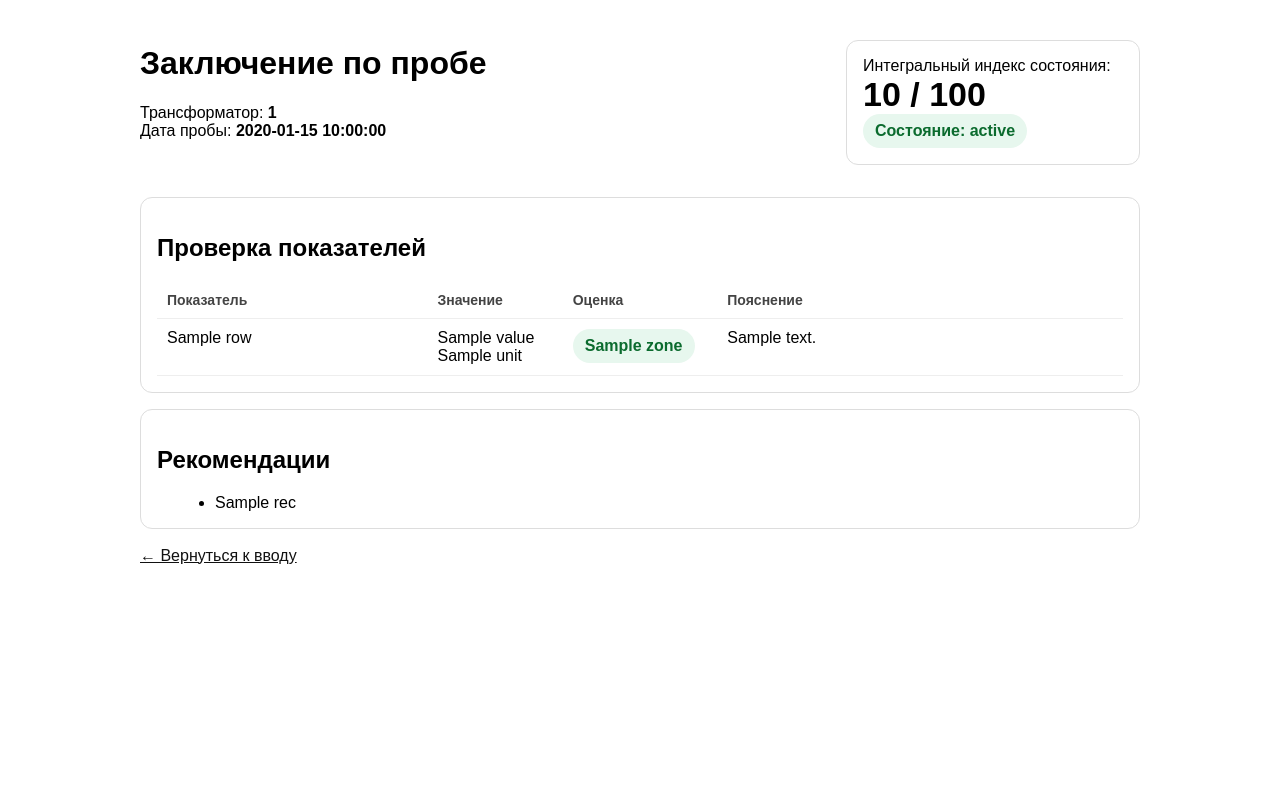
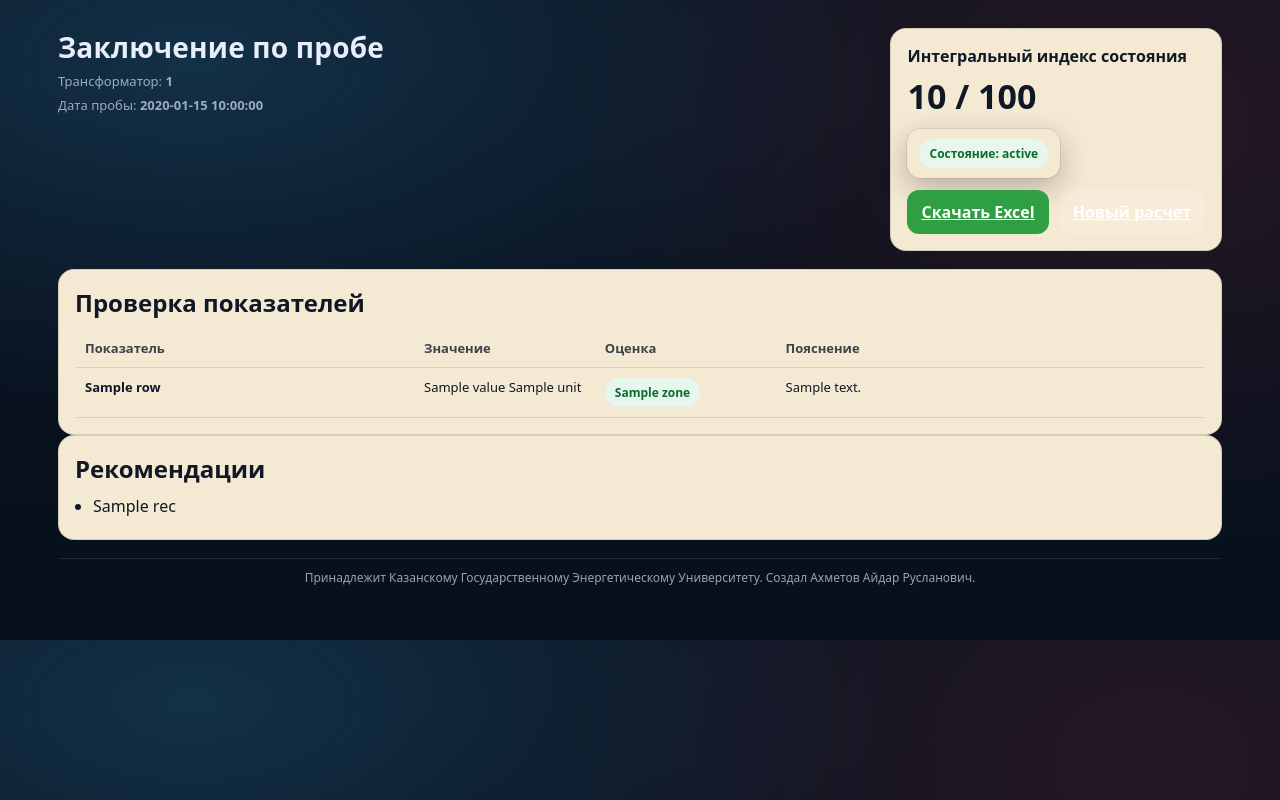
Before and after one commit to ilyashn2001-code/aidar_ahmetov, a Flask app: template templates/result.html in a window 1280 px wide. Run offline with Flask 3, Linux system fonts and the light colour scheme; the template is opened without the code that fills it: most values are stand-ins (such as "Sample title", 1, 10 or a date in 2020).

Commit message:
Refactor result.html for improved layout and styling

```diff
--- a/templates/result.html
+++ b/templates/result.html
@@ -3,50 +3,47 @@
 <head>
   <meta charset="utf-8" />
   <meta name="viewport" content="width=device-width, initial-scale=1" />
-  <title>Результат оценки — MVP</title>
-  <style>
-    body { font-family: Arial, sans-serif; max-width: 1000px; margin: 24px auto; padding: 0 16px; }
-    .top { display:flex; justify-content:space-between; align-items:flex-start; gap: 16px; flex-wrap: wrap; }
-    .pill { padding: 8px 12px; border-radius: 999px; display:inline-block; font-weight: 700; }
-    .ok { background:#e7f7ee; color:#0b6b2e; }
-    .warn { background:#fff6db; color:#7a5200; }
-    .crit { background:#ffe1e1; color:#8a0f0f; }
-    .card { border: 1px solid #ddd; border-radius: 12px; padding: 16px; margin: 16px 0; }
-    table { width:100%; border-collapse: collapse; }
-    th, td { padding: 10px; border-bottom: 1px solid #eee; vertical-align: top; }
-    th { text-align:left; font-size: 14px; color:#444; }
-    .zone { font-weight: 700; }
-    a { color:#111; }
-    ul { margin: 8px 0 0 18px; }
-  </style>
+  <title>Заключение по пробе</title>
+  <link rel="stylesheet" href="{{ url_for('static', filename='style.css') }}">
 </head>
 <body>
-
-  <div class="top">
+  <div class="container">
+    <div class="header">
       <div>
-      <h1>Заключение по пробе</h1>
-      <div>Трансформатор: <b>{{ transformer_id or "не указан" }}</b></div>
-      <div>Дата пробы: <b>{{ sample_date or "не указана" }}</b></div>
+        <h1 class="h1">Заключение по пробе</h1>
+        <div class="sub">Трансформатор: <b>{{ transformer_id or "не указан" }}</b></div>
+        <div class="sub">Дата пробы: <b>{{ sample_date or "не указана" }}</b></div>
       </div>
 
-    <div class="card" style="min-width: 260px;">
-      <div>Интегральный индекс состояния:</div>
-      <div style="font-size: 34px; font-weight: 800;">{{ index_score }} / 100</div>
+      <div class="result-card">
+        <div style="font-weight:800; margin-bottom:6px;">Интегральный индекс состояния</div>
+        <div style="display:flex; align-items:baseline; gap:10px;">
+          <div style="font-size:34px; font-weight:900;">{{ index_score }} / 100</div>
+        </div>
+
         {% set cls = "ok" %}
+        {% set glow = "" %}
         {% if status == "ПОГРАНИЧНОЕ" %}{% set cls = "warn" %}{% endif %}
-      {% if status == "КРИТИЧЕСКОЕ" %}{% set cls = "crit" %}{% endif %}
-      <div class="pill {{ cls }}">Состояние: {{ status }}</div>
+        {% if status == "КРИТИЧЕСКОЕ" %}{% set cls = "crit" %}{% set glow = "glow" %}{% endif %}
+        <div class="badge {{ glow }}" style="margin-top:10px;">
+          <span class="pill {{ cls }}">Состояние: {{ status }}</span>
+        </div>
+
+        <div class="actions" style="margin-top:12px;">
+          <a class="btn green" href="/export/xlsx">Скачать Excel</a>
+          <a class="btn secondary" href="/">Новый расчет</a>
+        </div>
       </div>
     </div>
 
-  <div class="card">
-    <h2>Проверка показателей</h2>
-    <table>
+    <div class="result-card">
+      <h2 style="margin:0 0 10px 0;">Проверка показателей</h2>
+      <table class="table">
         <thead>
           <tr>
-          <th style="width: 28%;">Показатель</th>
-          <th style="width: 14%;">Значение</th>
-          <th style="width: 16%;">Оценка</th>
+            <th style="width:30%;">Показатель</th>
+            <th style="width:16%;">Значение</th>
+            <th style="width:16%;">Оценка</th>
             <th>Пояснение</th>
           </tr>
         </thead>
@@ -56,9 +53,9 @@
             {% if r.zone == "Предупреждение" %}{% set zcls = "warn" %}{% endif %}
             {% if r.zone == "Критично" %}{% set zcls = "crit" %}{% endif %}
             <tr>
-            <td>{{ r.name }}</td>
+              <td><b>{{ r.name }}</b></td>
               <td>{{ r.value }} {{ r.unit }}</td>
-            <td class="zone"><span class="pill {{ zcls }}">{{ r.zone }}</span></td>
+              <td><span class="pill {{ zcls }}">{{ r.zone }}</span></td>
               <td>{{ r.comment }}</td>
             </tr>
           {% endfor %}
@@ -66,18 +63,18 @@
       </table>
     </div>
 
-  <div class="card">
-    <h2>Рекомендации</h2>
-    <ul>
+    <div class="result-card">
+      <h2 style="margin:0 0 10px 0;">Рекомендации</h2>
+      <ul style="margin: 0; padding-left: 18px;">
         {% for rec in recommendations %}
-        <li>{{ rec }}</li>
+          <li style="margin: 6px 0;">{{ rec }}</li>
         {% endfor %}
       </ul>
     </div>
 
-  <div style="margin-top: 18px;">
-    <a href="/">← Вернуться к вводу</a>
+    <div class="footer">
+      Принадлежит Казанскому Государственному Энергетическому Университету. Создал Ахметов Айдар Русланович.
     </div>
-
+  </div>
 </body>
 </html>
```
Lines whose indentation alone changed are shown as unchanged.
